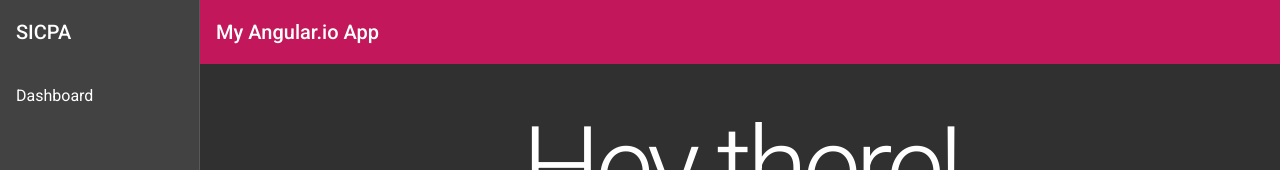
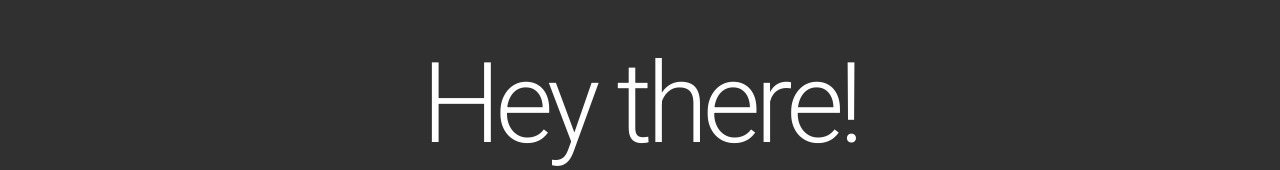
Before and after one commit to spa-foundations/color-palette, an Angular app: page / in a window 1280 px wide. Shown: the top 170 px of the page. Built offline with nearby package versions, Linux system fonts and the light colour scheme.

Commit message:
Layout CSS improvements

```diff
--- a/src/app/app.component.html
+++ b/src/app/app.component.html
@@ -1,25 +1,3 @@
 <mat-sidenav-container class="sidenav-container">
-  <mat-sidenav #drawer class="sidenav" fixedInViewport
-               [attr.role]="(isHandset$ | async) ? 'dialog' : 'navigation'"
-               [mode]="(isHandset$ | async) ? 'over' : 'side'"
-               [opened]="(isHandset$ | async) === false">
-    <mat-toolbar>SICPA</mat-toolbar>
-    <mat-nav-list>
-      <a mat-list-item routerLink="/dashboard">Dashboard</a>
-    </mat-nav-list>
-  </mat-sidenav>
-  <mat-sidenav-content>
-    <mat-toolbar color="primary">
-      <button
-        type="button"
-        aria-label="Toggle sidenav"
-        mat-icon-button
-        (click)="drawer.toggle()"
-        *ngIf="isHandset$ | async">
-        <mat-icon aria-label="Side nav toggle icon">menu</mat-icon>
-      </button>
-      <span>My Angular.io App</span>
-    </mat-toolbar>
     <router-outlet></router-outlet>
-  </mat-sidenav-content>
 </mat-sidenav-container>
--- a/src/app/dashboard/dashboard.component.html
+++ b/src/app/dashboard/dashboard.component.html
@@ -1,5 +1,6 @@
 <section class="section">
   <div class="container">
+    <h1 class="mat-display-3">Color Palette Generator</h1>
     <div class="columns">
       <!--Color parameters-->
       <div class="column is-one-fifth">
--- a/src/app/dashboard/dashboard.component.scss
+++ b/src/app/dashboard/dashboard.component.scss
@@ -1,3 +1,6 @@
+h1 {
+  text-align: center;
+}
 .color-picker {
   padding: 1rem;
   text-align: center;
```
